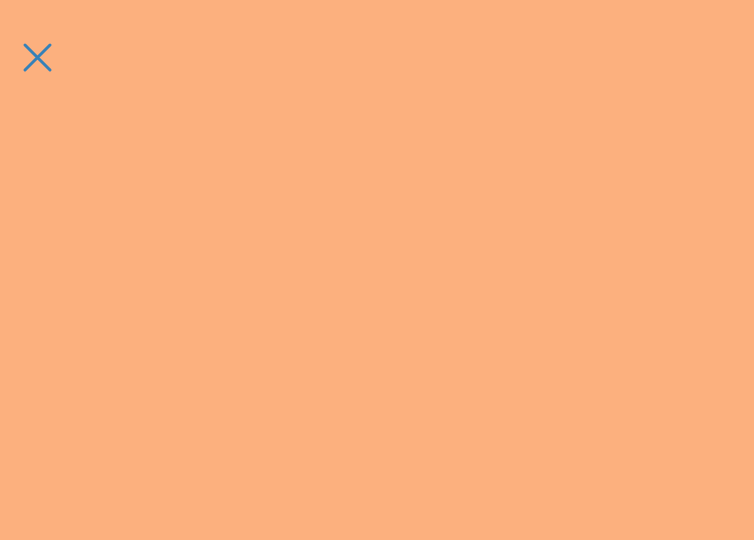
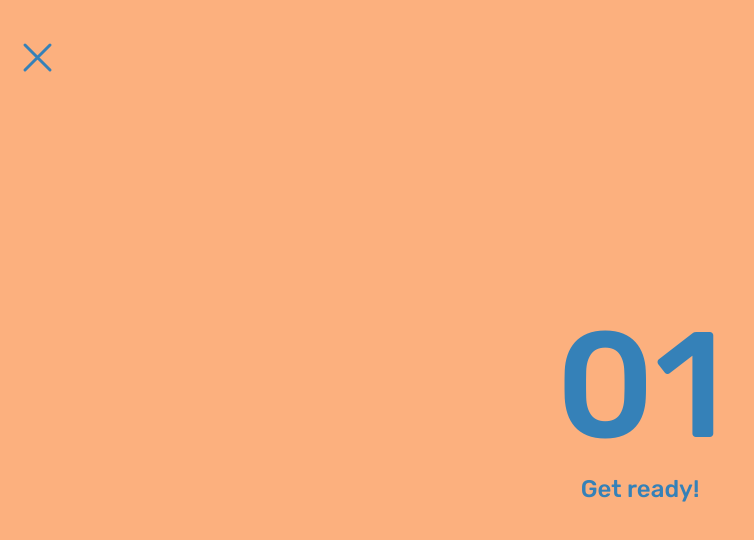
Before and after one commit to dtsioma/quiz-game, a React (Create React App) app: page / in a window 1280 px wide. Both pictures are taken after a click on the button "Start". Shown: the top 540 px of the page, without its empty margins (0-754 px from the left). Built offline with nearby package versions, Linux system fonts and the light colour scheme.

Commit message:
finished Countdown

```diff
--- a/src/components/icons/Times.tsx
+++ b/src/components/icons/Times.tsx
@@ -24,8 +24,8 @@ export const Times: React.FC<TimesProps> = ({ variant }) => {
       <path
         d="M5 5L30 30M30 5L5 30"
         stroke={stroke}
-        stroke-width="3"
-        stroke-linecap="round"
+        strokeWidth="3"
+        strokeLinecap="round"
       />
     </svg>
   );
--- a/src/pages/Countdown.tsx
+++ b/src/pages/Countdown.tsx
@@ -1,4 +1,5 @@
-import React from "react";
+import React, { useState, useEffect, useRef } from "react";
+import { useNavigate } from "react-router";
 import styled from "styled-components";
 import { Main } from "../components/Main";
 import { mainTheme } from "../styles/theme";
@@ -7,6 +8,44 @@ const CountdownMain = styled(Main)`
   background-color: ${mainTheme.colors.macAndCheese};
 `;
 
+const CountdownSeconds = styled.div`
+  font-size: 150px;
+  color: ${mainTheme.colors.steelBlue};
+`;
+
+const CountdownCaption = styled.div`
+  font-size: 24px;
+  color: ${mainTheme.colors.steelBlue};
+`;
+
 export const Countdown: React.FC = () => {
-  return <CountdownMain></CountdownMain>;
+  const [secondsLeft, setSecondsLeft] = useState(3);
+  const navigate = useNavigate();
+
+  useEffect(() => {
+    let countdownInterval: NodeJS.Timeout;
+
+    if (secondsLeft > 0) {
+      countdownInterval = setInterval(() => {
+        setSecondsLeft((secLeft) => secLeft - 1);
+      }, 1000);
+    } else {
+      setTimeout(() => {
+        navigate("/");
+      }, 1000);
+    }
+
+    return () => {
+      clearInterval(countdownInterval);
+    };
+  });
+
+  return (
+    <CountdownMain>
+      <CountdownSeconds>
+        {secondsLeft > 0 ? `0${secondsLeft}` : "GO!"}
+      </CountdownSeconds>
+      {secondsLeft > 0 && <CountdownCaption>Get ready!</CountdownCaption>}
+    </CountdownMain>
+  );
 };
```
